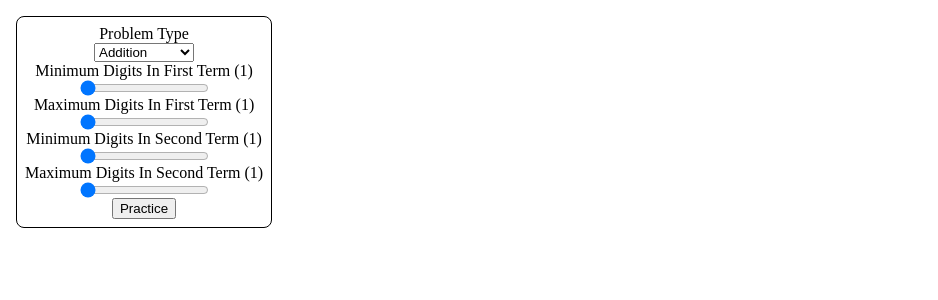
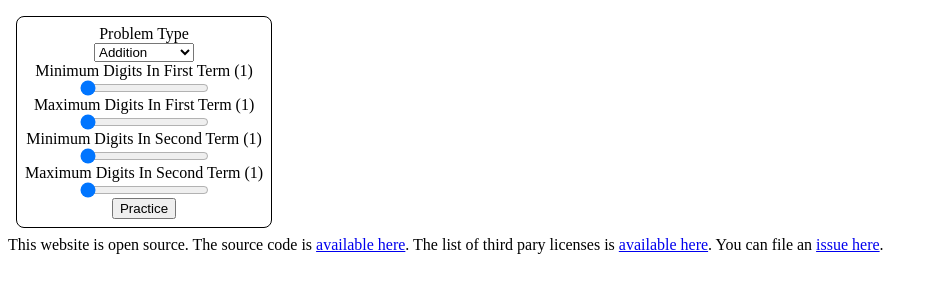
Before and after one commit to matthewnoel/arithmetic-practice, a Svelte app: page / in a window 1280 px wide. Shown: the top 300 px of the page, without its empty margins (0-938 px from the left). Built offline with nearby package versions, Linux system fonts and the light colour scheme; the HTML template or start-up script is replaced by a standard one.

Commit message:
Add Links

```diff
--- a/src/App.svelte
+++ b/src/App.svelte
@@ -12,7 +12,26 @@
 </script>
 
 {#if selection}
+    <div></div>
     <QuestionModal {selection} {config} />
+    <div></div>
 {:else}
+    <div></div>
     <Selector on:message={handleMessage} />
+    <footer>
+        <span
+            >This website is open source. The source code is <a
+                href="https://github.com/matthewnoel/arithmetic-practice"
+                target="_blank">available here</a
+            >. The list of third pary licenses is
+            <a
+                href="https://raw.githubusercontent.com/matthewnoel/arithmetic-practice/main/third-party-licenses.txt"
+                target="_blank">available here</a
+            >. You can file an
+            <a
+                href="https://github.com/matthewnoel/arithmetic-practice/issues/new"
+                target="_blank">issue here</a
+            >.</span
+        >
+    </footer>
 {/if}
```
Also changed, not shown: 1 other file (tests, documents, lock files or other folders).
